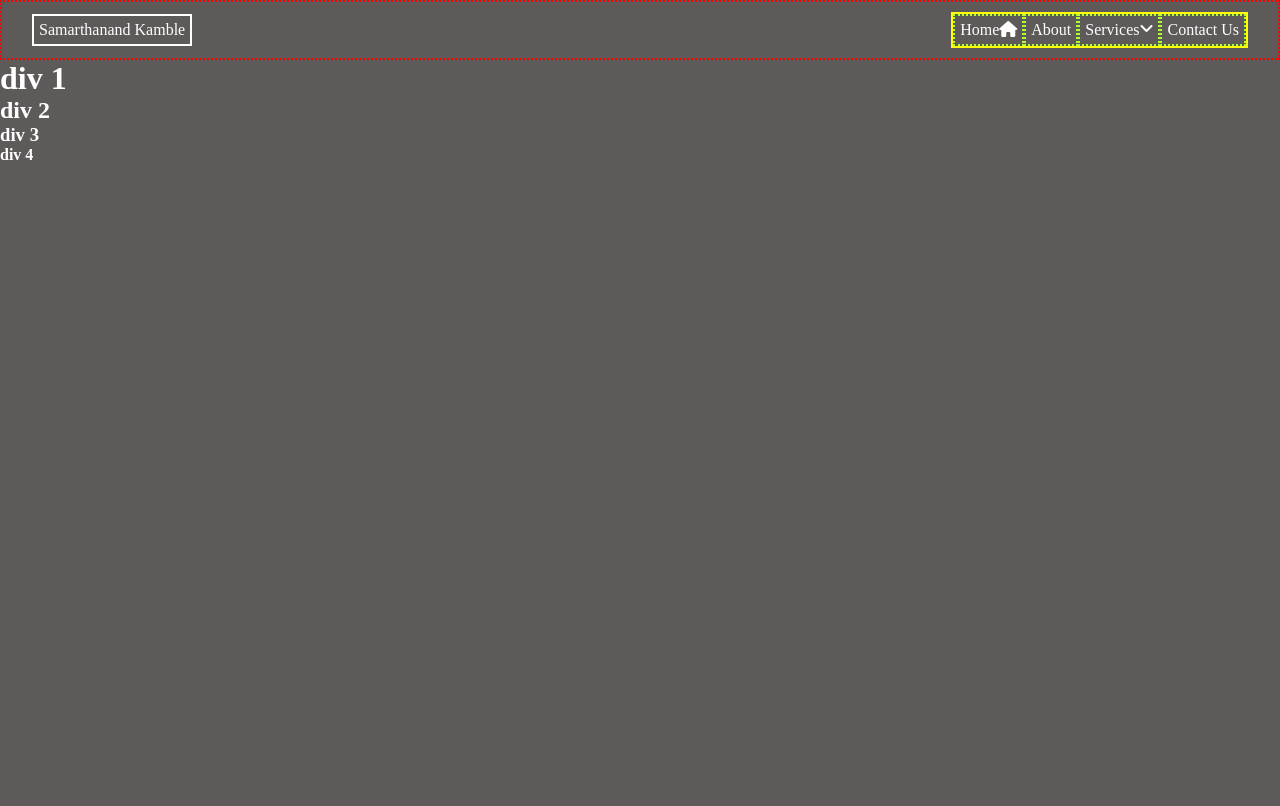
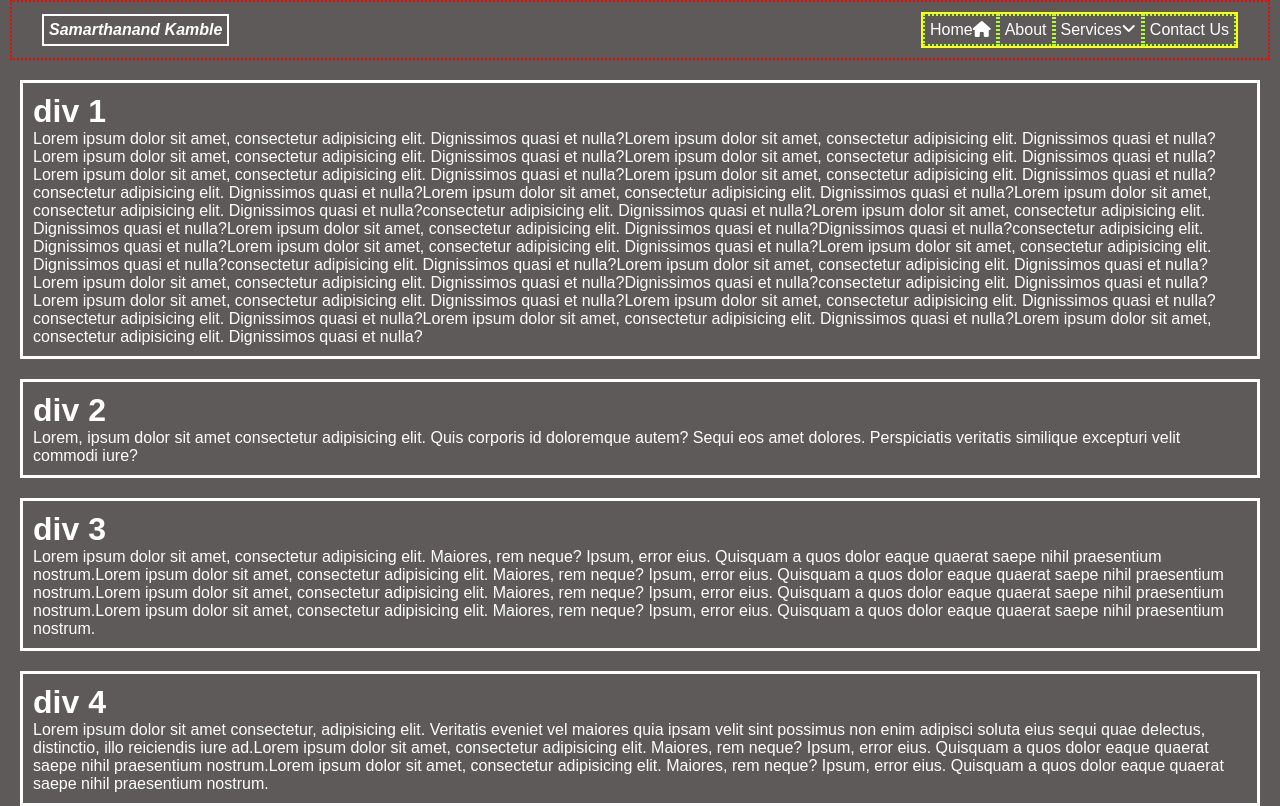
Before and after one commit to SamarthanandKamble/Components, a plain HTML site: page Navbar/index.html in a window 1280 px wide. Drawn offline with Linux system fonts and the light colour scheme.

Commit message:
Added css styles to navbar to stick at the top

```diff
--- a/Navbar/index.html
+++ b/Navbar/index.html
@@ -18,15 +18,16 @@
         box-sizing: border-box;
         background-color: #5f5a5a;
         color: #ffffff;
+        font-family: "poppins", sans-serif;
       }
       #nav-bar {
         border: 2px dotted red;
         display: flex;
         justify-content: space-between;
         align-items: center;
-        flex-wrap: wrap;
-        width: 100vw;
         padding: 10px 30px 10px 30px;
+        margin: 0 10px 10px 10px;
+        position: relative;
       }
       #nav-bar-items-container {
         border: 2px solid yellow;
@@ -57,13 +58,37 @@
         display: none;
         position: absolute;
       }
+      .bg-blur {
+        background: transparent;
+        backdrop-filter: blur(10px);
+        border: 2px dotted chartreuse;
+      }
+      .para-div {
+        height: 100%;
+        border: 3px solid white;
+        margin: 20px;
+        padding: 10px;
+        position: relative;
+        top: 60px;
+      }
+      .header {
+        position: fixed;
+        top: 0;
+        left: 0;
+        width: 100%;
+        z-index: 1;
+      }
     </style>
   </head>
   <body>
-    <nav id="nav-bar">
+    <header class="header">
+      <navbar id="nav-bar" class="bg-blur">
         <div id="brand-logo">
-        <span>Samarthanand Kamble </span>
+          <span
+            ><b><i>Samarthanand Kamble</i></b></span
+          >
         </div>
+        <div>
           <ul id="nav-bar-items-container" id="nav-bar-items-container">
             <li class="nav-bar-items">Home<i class="fa fa-home"></i></li>
             <li class="nav-bar-items">About</li>
@@ -104,19 +129,79 @@
             </li>
             <li class="nav-bar-items">Contact Us</li>
           </ul>
-    </nav>
-    <main>
-      <div>
+        </div>
+      </navbar>
+    </header>
+
+    <div class="para-div">
       <h1>div 1</h1>
+      <p>
+        Lorem ipsum dolor sit amet, consectetur adipisicing elit. Dignissimos
+        quasi et nulla?Lorem ipsum dolor sit amet, consectetur adipisicing elit.
+        Dignissimos quasi et nulla?Lorem ipsum dolor sit amet, consectetur
+        adipisicing elit. Dignissimos quasi et nulla?Lorem ipsum dolor sit amet,
+        consectetur adipisicing elit. Dignissimos quasi et nulla?Lorem ipsum
+        dolor sit amet, consectetur adipisicing elit. Dignissimos quasi et
+        nulla?Lorem ipsum dolor sit amet, consectetur adipisicing elit.
+        Dignissimos quasi et nulla?consectetur adipisicing elit. Dignissimos
+        quasi et nulla?Lorem ipsum dolor sit amet, consectetur adipisicing elit.
+        Dignissimos quasi et nulla?Lorem ipsum dolor sit amet, consectetur
+        adipisicing elit. Dignissimos quasi et nulla?consectetur adipisicing
+        elit. Dignissimos quasi et nulla?Lorem ipsum dolor sit amet, consectetur
+        adipisicing elit. Dignissimos quasi et nulla?Lorem ipsum dolor sit amet,
+        consectetur adipisicing elit. Dignissimos quasi et nulla?Dignissimos
+        quasi et nulla?consectetur adipisicing elit. Dignissimos quasi et
+        nulla?Lorem ipsum dolor sit amet, consectetur adipisicing elit.
+        Dignissimos quasi et nulla?Lorem ipsum dolor sit amet, consectetur
+        adipisicing elit. Dignissimos quasi et nulla?consectetur adipisicing
+        elit. Dignissimos quasi et nulla?Lorem ipsum dolor sit amet, consectetur
+        adipisicing elit. Dignissimos quasi et nulla?Lorem ipsum dolor sit amet,
+        consectetur adipisicing elit. Dignissimos quasi et nulla?Dignissimos
+        quasi et nulla?consectetur adipisicing elit. Dignissimos quasi et
+        nulla?Lorem ipsum dolor sit amet, consectetur adipisicing elit.
+        Dignissimos quasi et nulla?Lorem ipsum dolor sit amet, consectetur
+        adipisicing elit. Dignissimos quasi et nulla?consectetur adipisicing
+        elit. Dignissimos quasi et nulla?Lorem ipsum dolor sit amet, consectetur
+        adipisicing elit. Dignissimos quasi et nulla?Lorem ipsum dolor sit amet,
+        consectetur adipisicing elit. Dignissimos quasi et nulla?
+      </p>
     </div>
-      <div>
-        <h2>div 2</h2>
+    <div class="para-div">
+      <h1>div 2</h1>
+      <p>
+        Lorem, ipsum dolor sit amet consectetur adipisicing elit. Quis corporis
+        id doloremque autem? Sequi eos amet dolores. Perspiciatis veritatis
+        similique excepturi velit commodi iure?
+      </p>
     </div>
-      <div>
-        <h3>div 3</h3>
+    <div class="para-div">
+      <h1>div 3</h1>
+      <p>
+        Lorem ipsum dolor sit amet, consectetur adipisicing elit. Maiores, rem
+        neque? Ipsum, error eius. Quisquam a quos dolor eaque quaerat saepe
+        nihil praesentium nostrum.Lorem ipsum dolor sit amet, consectetur
+        adipisicing elit. Maiores, rem neque? Ipsum, error eius. Quisquam a quos
+        dolor eaque quaerat saepe nihil praesentium nostrum.Lorem ipsum dolor
+        sit amet, consectetur adipisicing elit. Maiores, rem neque? Ipsum, error
+        eius. Quisquam a quos dolor eaque quaerat saepe nihil praesentium
+        nostrum.Lorem ipsum dolor sit amet, consectetur adipisicing elit.
+        Maiores, rem neque? Ipsum, error eius. Quisquam a quos dolor eaque
+        quaerat saepe nihil praesentium nostrum.
+      </p>
     </div>
-      <div><h4>div 4</h4></div>
-    </main>
+    <div class="para-div">
+      <h1>div 4</h1>
+      <p>
+        Lorem ipsum dolor sit amet consectetur, adipisicing elit. Veritatis
+        eveniet vel maiores quia ipsam velit sint possimus non enim adipisci
+        soluta eius sequi quae delectus, distinctio, illo reiciendis iure
+        ad.Lorem ipsum dolor sit amet, consectetur adipisicing elit. Maiores,
+        rem neque? Ipsum, error eius. Quisquam a quos dolor eaque quaerat saepe
+        nihil praesentium nostrum.Lorem ipsum dolor sit amet, consectetur
+        adipisicing elit. Maiores, rem neque? Ipsum, error eius. Quisquam a quos
+        dolor eaque quaerat saepe nihil praesentium nostrum.
+      </p>
+    </div>
   </body>
   <script src="/Navbar/navbar.js"></script>
 </html>
```
Lines whose indentation alone changed are shown as unchanged.
